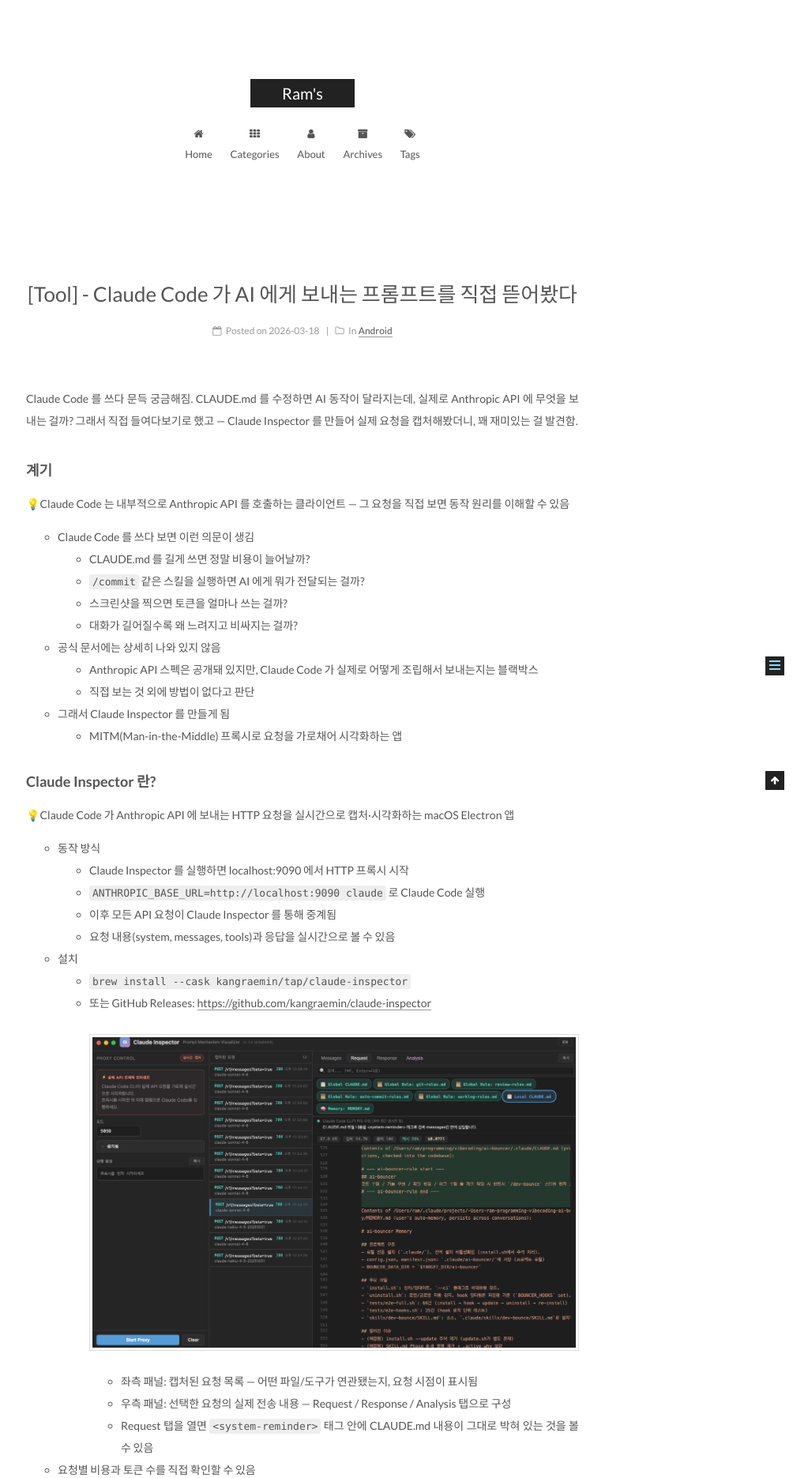
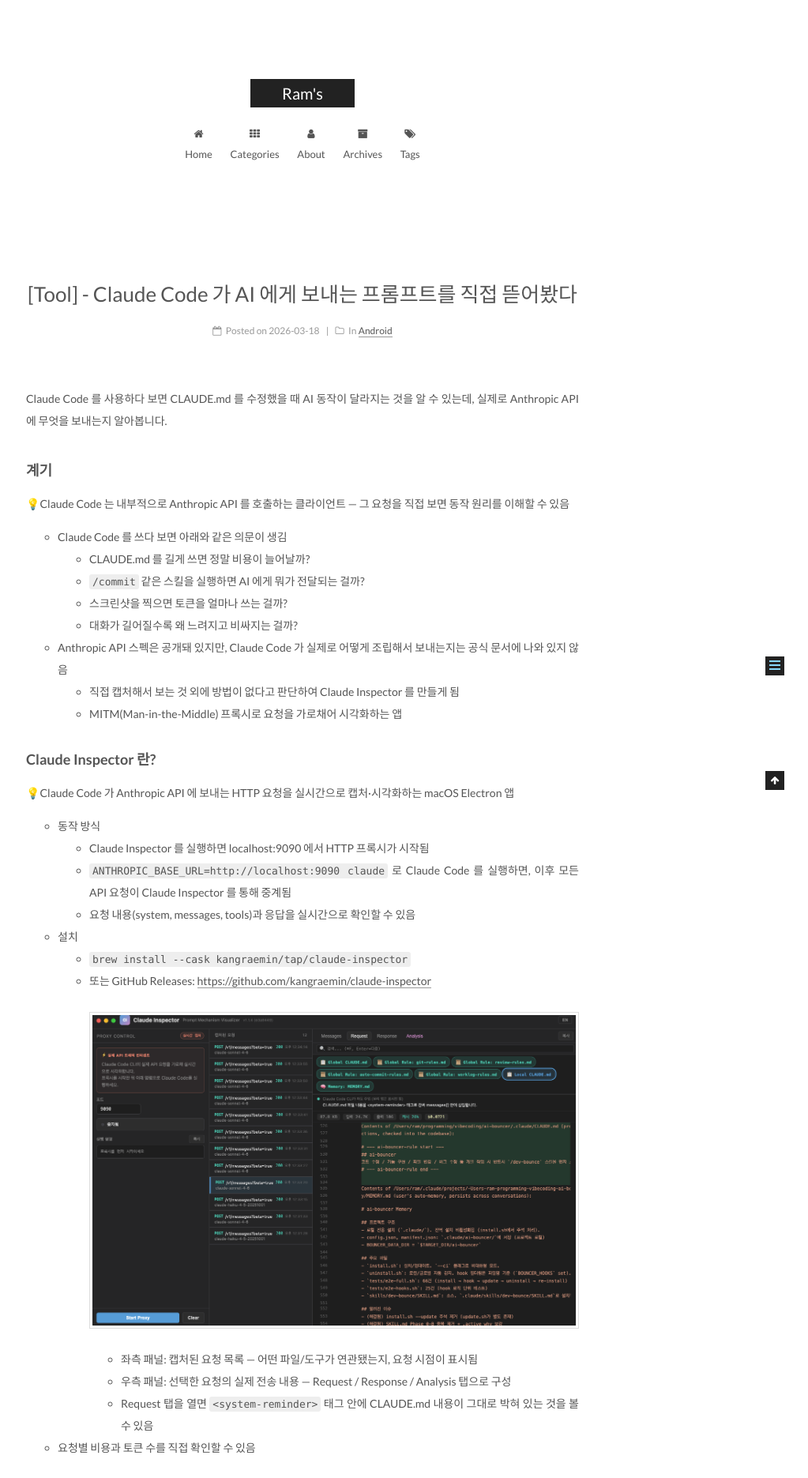
Before and after one commit to kangraemin/kangraemin.github.io, a Jekyll site: the page built from _posts/2026-03-18-claude-inspector.md, in a window 1280 px wide. Shown: the top 1871 px of the page at 79% size, without its empty margins (257-1280 px from the left). Built offline with Jekyll 4.4.1, drawn with Linux system fonts in a browser that asks for light colours; comment, search, counter and statistics services are not loaded; some of the changed text lies outside the part shown.

Commit message:
docs: claude-inspector 포스트 어투를 기존 포스트 스타일에 맞게 수정

```diff
--- a/_posts/2026-03-18-claude-inspector.md
+++ b/_posts/2026-03-18-claude-inspector.md
@@ -11,7 +11,7 @@ tags:
  - reverse-engineering
 ---
 
-Claude Code 를 쓰다 문득 궁금해짐. CLAUDE.md 를 수정하면 AI 동작이 달라지는데, 실제로 Anthropic API 에 무엇을 보내는 걸까? 그래서 직접 들여다보기로 했고 — Claude Inspector 를 만들어 실제 요청을 캡처해봤더니, 꽤 재미있는 걸 발견함.
+Claude Code 를 사용하다 보면 CLAUDE.md 를 수정했을 때 AI 동작이 달라지는 것을 알 수 있는데, 실제로 Anthropic API 에 무엇을 보내는지 알아봅니다.
 
 <!-- more -->
 
@@ -21,17 +21,14 @@ Claude Code 를 쓰다 문득 궁금해짐. CLAUDE.md 를 수정하면 AI 동작
 💡Claude Code 는 내부적으로 Anthropic API 를 호출하는 클라이언트 — 그 요청을 직접 보면 동작 원리를 이해할 수 있음
 </aside>
 
-- Claude Code 를 쓰다 보면 이런 의문이 생김
+- Claude Code 를 쓰다 보면 아래와 같은 의문이 생김
   - CLAUDE.md 를 길게 쓰면 정말 비용이 늘어날까?
   - `/commit` 같은 스킬을 실행하면 AI 에게 뭐가 전달되는 걸까?
   - 스크린샷을 찍으면 토큰을 얼마나 쓰는 걸까?
   - 대화가 길어질수록 왜 느려지고 비싸지는 걸까?
 
-- 공식 문서에는 상세히 나와 있지 않음
-  - Anthropic API 스펙은 공개돼 있지만, Claude Code 가 실제로 어떻게 조립해서 보내는지는 블랙박스
-  - 직접 보는 것 외에 방법이 없다고 판단
-
-- 그래서 Claude Inspector 를 만들게 됨
+- Anthropic API 스펙은 공개돼 있지만, Claude Code 가 실제로 어떻게 조립해서 보내는지는 공식 문서에 나와 있지 않음
+  - 직접 캡처해서 보는 것 외에 방법이 없다고 판단하여 Claude Inspector 를 만들게 됨
   - MITM(Man-in-the-Middle) 프록시로 요청을 가로채어 시각화하는 앱
 
 ### Claude Inspector 란?
@@ -41,10 +38,9 @@ Claude Code 를 쓰다 문득 궁금해짐. CLAUDE.md 를 수정하면 AI 동작
 </aside>
 
 - 동작 방식
-  - Claude Inspector 를 실행하면 localhost:9090 에서 HTTP 프록시 시작
-  - `ANTHROPIC_BASE_URL=http://localhost:9090 claude` 로 Claude Code 실행
-  - 이후 모든 API 요청이 Claude Inspector 를 통해 중계됨
-  - 요청 내용(system, messages, tools)과 응답을 실시간으로 볼 수 있음
+  - Claude Inspector 를 실행하면 localhost:9090 에서 HTTP 프록시가 시작됨
+  - `ANTHROPIC_BASE_URL=http://localhost:9090 claude` 로 Claude Code 를 실행하면, 이후 모든 API 요청이 Claude Inspector 를 통해 중계됨
+  - 요청 내용(system, messages, tools)과 응답을 실시간으로 확인할 수 있음
 
 - 설치
   - `brew install --cask kangraemin/tap/claude-inspector`
@@ -61,10 +57,9 @@ Claude Code 를 쓰다 문득 궁금해짐. CLAUDE.md 를 수정하면 AI 동작
     ![ko-2.png](/assets/images/posts/2026-03-18-claude-inspector/ko-2.png)
 
     - 우측 상단에 해당 요청의 입력/출력 토큰 수 + 비용($) 이 실시간으로 찍힘
-    - "이번 대화에 얼마 썼지?" 궁금할 때 요청 하나하나의 비용을 확인 가능
     - 직접 써보면 알겠지만 — CLAUDE.md 가 길면 아무 작업도 안 했는데 기본 입력 토큰이 이미 높게 찍혀 있음
 
-- Analysis 탭 에서 요청 내용을 구조화된 형태로 분석 가능
+- Analysis 탭 에서 요청 내용을 구조화된 형태로 분석할 수 있음
 
     ![ko-3.png](/assets/images/posts/2026-03-18-claude-inspector/ko-3.png)
 
@@ -81,15 +76,12 @@ Claude Inspector 를 켜두고 Claude Code 를 써보면, 아래 것들을 직
 💡CLAUDE.md + rules + memory 전체가 system-reminder 블록으로 매 API 요청에 삽입됨
 </aside>
 
-- 확인 방법
-  - Claude Inspector 켜고 Claude Code 에서 아무 말이나 입력
-  - Request 탭 → `<system-reminder>` 태그 찾기
-  - 본인의 CLAUDE.md 내용이 그대로 들어가 있는 것 확인 가능
+- Claude Inspector 를 켜고 Claude Code 에서 아무 말이나 입력한 뒤 Request 탭 → `<system-reminder>` 태그를 찾으면, 본인의 CLAUDE.md 내용이 그대로 들어가 있는 것을 확인할 수 있음
   - 프로젝트 CLAUDE.md, 글로벌 CLAUDE.md, rules/, memory/ 파일들이 전부 합쳐져서 삽입됨
 
-- CLAUDE.md 가 길수록 모든 요청의 입력 토큰이 올라감 → 비용 직결
+- CLAUDE.md 가 길수록 모든 요청의 입력 토큰이 올라가기 때문에 비용과 직결됨
   - 1000줄짜리 CLAUDE.md 는 단 한 번만 쓰는 게 아니라 매 요청마다 전송됨
-  - 짧은 질문 하나를 보냈는데 페이로드가 수만 토큰 — 실제로 보면 충격적임
+  - 짧은 질문 하나를 보냈는데 페이로드가 수만 토큰인 경우도 있음 — 실제로 보면 충격적임
 
 #### 2. MCP 도구 는 지연 로드됨
 
@@ -97,12 +89,10 @@ Claude Inspector 를 켜두고 Claude Code 를 써보면, 아래 것들을 직
 💡빌트인 도구 27개는 전체 JSON 스키마 포함, MCP 도구는 이름만 먼저 전송 → 필요 시 스키마 동적 추가
 </aside>
 
-- 확인 방법
-  - Tools 탭에서 `tools[]` 배열 확인
-  - Read, Edit, Bash 등 빌트인 도구는 매번 전체 JSON 스키마가 포함됨
+- Tools 탭에서 `tools[]` 배열을 확인하면 Read, Edit, Bash 등 빌트인 도구는 매번 전체 JSON 스키마가 포함되어 있는 것을 알 수 있음
   - MCP 도구 (context7, til-server 등) 는 처음엔 `<available-deferred-tools>` 에 이름만 나열됨
-  - 실제 MCP 도구를 사용하는 순간 그 도구의 스키마가 추가되는 것을 실시간으로 볼 수 있음
-  - `tools[]` 배열 크기가 대화 중 늘어나는 이유가 이것
+  - 실제 MCP 도구를 사용하는 순간 그 도구의 스키마가 추가되는 것을 실시간으로 확인할 수 있음
+  - 대화 중에 `tools[]` 배열 크기가 늘어나는 이유가 이것
 
 #### 3. 이미지 는 Base64 로 JSON 본문에 인라인 삽입됨
 
@@ -110,9 +100,7 @@ Claude Inspector 를 켜두고 Claude Code 를 써보면, 아래 것들을 직
 💡스크린샷 → base64 인코딩 → JSON body 직접 삽입 → 스크린샷 한 장에 수백 KB 추가
 </aside>
 
-- 확인 방법
-  - Claude Code 에서 스크린샷 캡처
-  - 해당 요청의 Request 탭 → messages 에서 엄청나게 긴 base64 문자열 확인 가능
+- Claude Code 에서 스크린샷을 캡처한 뒤 해당 요청의 Request 탭 → messages 를 열면 엄청나게 긴 base64 문자열을 확인할 수 있음
   - 우측 상단 비용 패널에서 스크린샷 찍기 전/후 입력 토큰 차이를 직접 비교해보면 됨
   - 스크린샷 한 장이 생각보다 훨씬 비쌈
 
@@ -122,9 +110,8 @@ Claude Inspector 를 켜두고 Claude Code 를 써보면, 아래 것들을 직
 💡/mcp, /clear 같은 커맨드는 로컬 처리, /commit 같은 스킬은 전체 프롬프트가 user message 에 삽입됨
 </aside>
 
-- 확인 방법
-  - `/clear` 입력 → Claude Inspector 에 새 요청이 찍히지 않음 (로컬 처리)
-  - `/commit` 같은 스킬 입력 → Messages 탭에서 `<command-message>` 래퍼로 스킬 전체 내용이 삽입된 것 확인
+- `/clear` 를 입력하면 Claude Inspector 에 새 요청이 찍히지 않는 것을 확인할 수 있음 — 로컬에서 처리되기 때문
+  - `/commit` 같은 스킬 입력 시 Messages 탭에서 `<command-message>` 래퍼로 스킬 전체 내용이 삽입된 것을 확인할 수 있음
   - 스킬 실행 이후 요청들을 보면 messages[] 에 스킬 내용이 계속 남아있음
   - 긴 스킬일수록 그 이후 모든 요청의 입력 토큰이 올라간 것이 비용 패널에서 바로 보임
 
@@ -134,9 +121,7 @@ Claude Inspector 를 켜두고 Claude Code 를 써보면, 아래 것들을 직
 💡HTTP stateless — 매 요청마다 처음 대화부터 전체 이력을 다시 전송
 </aside>
 
-- 확인 방법
-  - 대화를 10턴, 20턴 진행하면서 각 요청의 크기(입력 토큰 수)를 비교
-  - 턴이 쌓일수록 선형으로 증가하는 것이 비용 패널에서 그대로 보임
+- 대화를 10턴, 20턴 진행하면서 각 요청의 크기(입력 토큰 수)를 비교하면, 턴이 쌓일수록 선형으로 증가하는 것이 비용 패널에서 그대로 보임
   - 30턴 넘어가면 단순한 한 마디 질문에도 입력 토큰이 이미 수만 개
 
 - 대응 방법
```
Also changed, not shown: other parts of _posts/2026-03-18-claude-inspector.md (+1 -1 lines).
